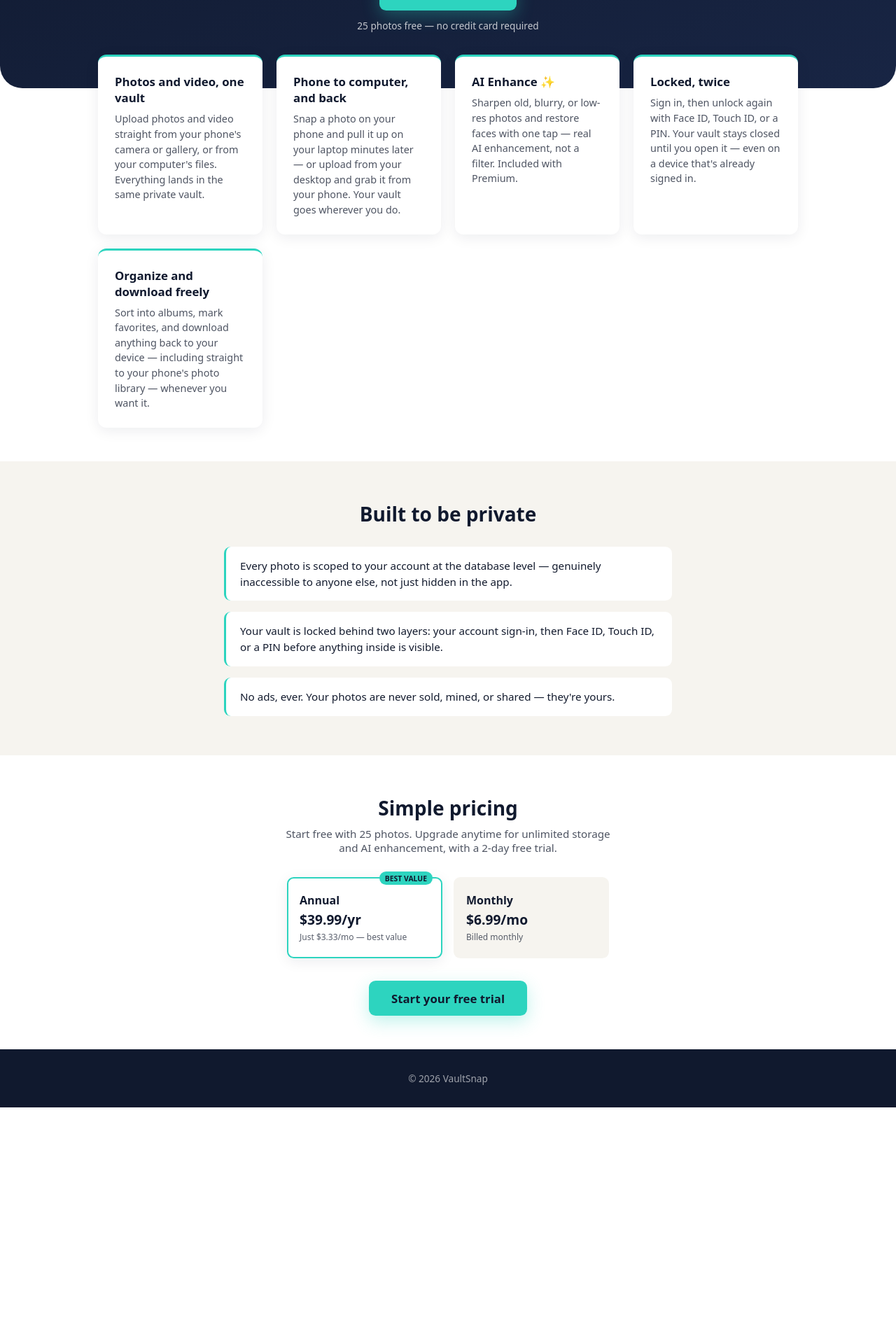
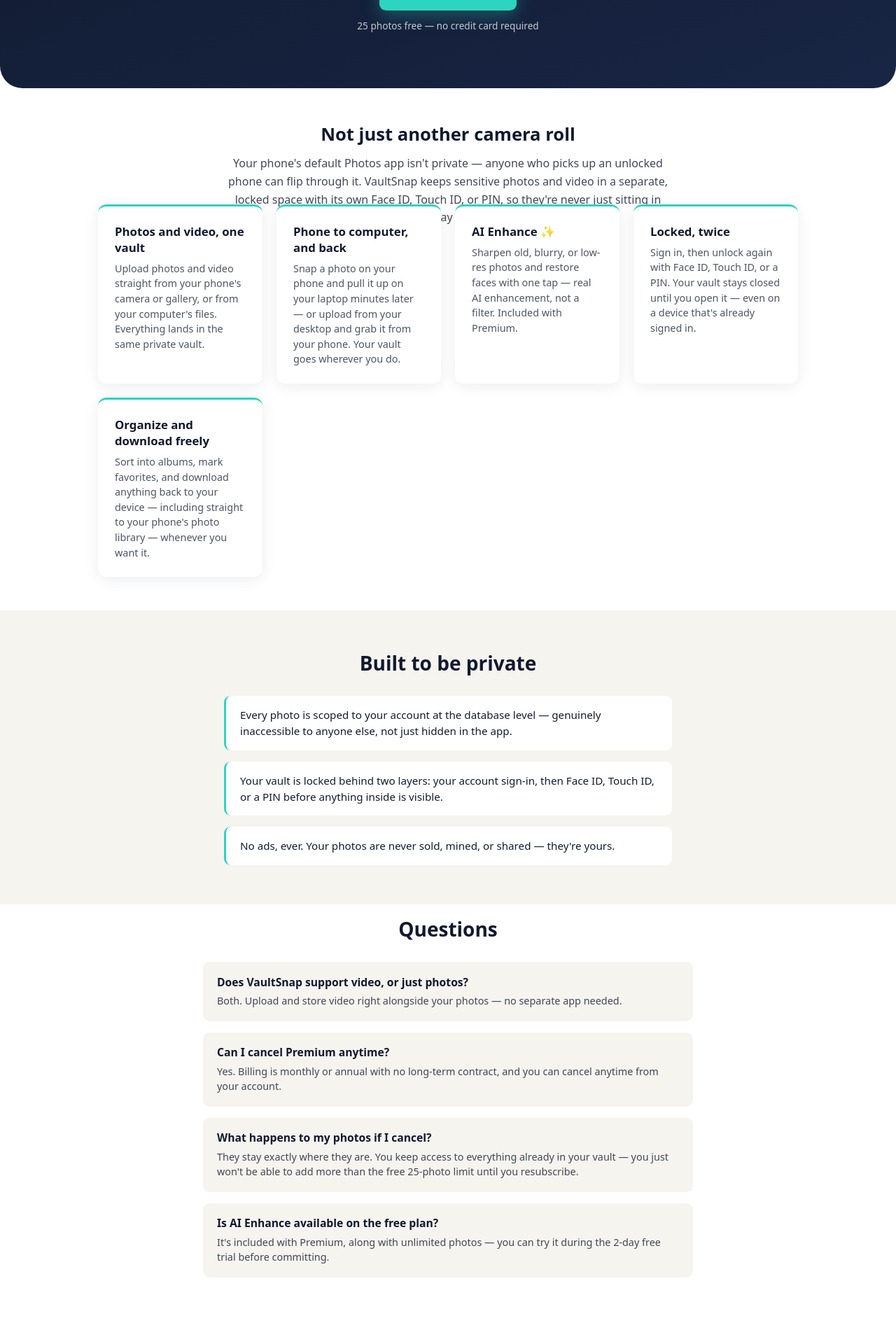
Before and after one commit to garygatewood-dev/vaultsnap, a React (Vite) app: page / in a window 1280 px wide. Shown: the part 420-2340 px from the top of the page at 70% size. Before the commit the page ends 2002 px from the top, so only its background shows below. Built offline with nearby package versions, Linux system fonts and the light colour scheme; no server answers.

Commit message:
Point Stripe redirects at myvaultsnap.com/vault; expand landing page copy

```diff
--- a/src/index.css
+++ b/src/index.css
@@ -778,3 +778,60 @@
     flex-direction: column;
   }
 }
+
+.landing-why {
+  max-width: 640px;
+  margin: 0 auto;
+  padding: 3rem 1.5rem 1rem;
+  text-align: center;
+}
+
+.landing-why h2 {
+  margin: 0 0 0.75rem;
+  font-size: 1.6rem;
+  color: var(--vs-navy);
+}
+
+.landing-why p {
+  margin: 0;
+  opacity: 0.8;
+  line-height: 1.6;
+}
+
+.landing-faq {
+  max-width: 700px;
+  margin: 0 auto;
+  padding: 1rem 1.5rem 3rem;
+}
+
+.landing-faq h2 {
+  text-align: center;
+  margin: 0 0 1.75rem;
+  font-size: 1.75rem;
+  color: var(--vs-navy);
+}
+
+.landing-faq-list {
+  display: flex;
+  flex-direction: column;
+  gap: 1rem;
+}
+
+.landing-faq-item {
+  padding: 1.1rem 1.25rem;
+  border-radius: 0.6rem;
+  background: var(--vs-cream);
+}
+
+.landing-faq-item h3 {
+  margin: 0 0 0.35rem;
+  font-size: 0.98rem;
+  color: var(--vs-navy);
+}
+
+.landing-faq-item p {
+  margin: 0;
+  font-size: 0.9rem;
+  opacity: 0.8;
+  line-height: 1.5;
+}
--- a/src/pages/Landing.jsx
+++ b/src/pages/Landing.jsx
@@ -29,6 +29,25 @@
   'Every photo is scoped to your account at the database level — genuinely inaccessible to anyone else, not just hidden in the app.',
   'Your vault is locked behind two layers: your account sign-in, then Face ID, Touch ID, or a PIN before anything inside is visible.',
   "No ads, ever. Your photos are never sold, mined, or shared — they're yours.",
+]
+
+const FAQS = [
+  {
+    q: 'Does VaultSnap support video, or just photos?',
+    a: 'Both. Upload and store video right alongside your photos — no separate app needed.',
+  },
+  {
+    q: 'Can I cancel Premium anytime?',
+    a: "Yes. Billing is monthly or annual with no long-term contract, and you can cancel anytime from your account.",
+  },
+  {
+    q: 'What happens to my photos if I cancel?',
+    a: "They stay exactly where they are. You keep access to everything already in your vault — you just won't be able to add more than the free 25-photo limit until you resubscribe.",
+  },
+  {
+    q: 'Is AI Enhance available on the free plan?',
+    a: "It's included with Premium, along with unlimited photos — you can try it during the 2-day free trial before committing.",
+  },
 ]
 
 const PLANS = [
@@ -87,6 +106,15 @@
         </div>
       </section>
 
+      <section className="landing-why">
+        <h2>Not just another camera roll</h2>
+        <p>
+          Your phone's default Photos app isn't private — anyone who picks up an unlocked phone can flip through it.
+          VaultSnap keeps sensitive photos and video in a separate, locked space with its own Face ID, Touch ID, or
+          PIN, so they're never just sitting in your everyday camera roll.
+        </p>
+      </section>
+
       <section className="landing-features">
         {FEATURES.map((f) => (
           <div className="landing-feature-card" key={f.title}>
@@ -103,6 +131,18 @@
             <li key={point}>{point}</li>
           ))}
         </ul>
+      </section>
+
+      <section className="landing-faq">
+        <h2>Questions</h2>
+        <div className="landing-faq-list">
+          {FAQS.map((item) => (
+            <div className="landing-faq-item" key={item.q}>
+              <h3>{item.q}</h3>
+              <p>{item.a}</p>
+            </div>
+          ))}
+        </div>
       </section>
 
       <section className="landing-pricing">
```
Also changed, not shown: index.html (+18 -0 lines), 2 other files (tests, documents, lock files or other folders).
